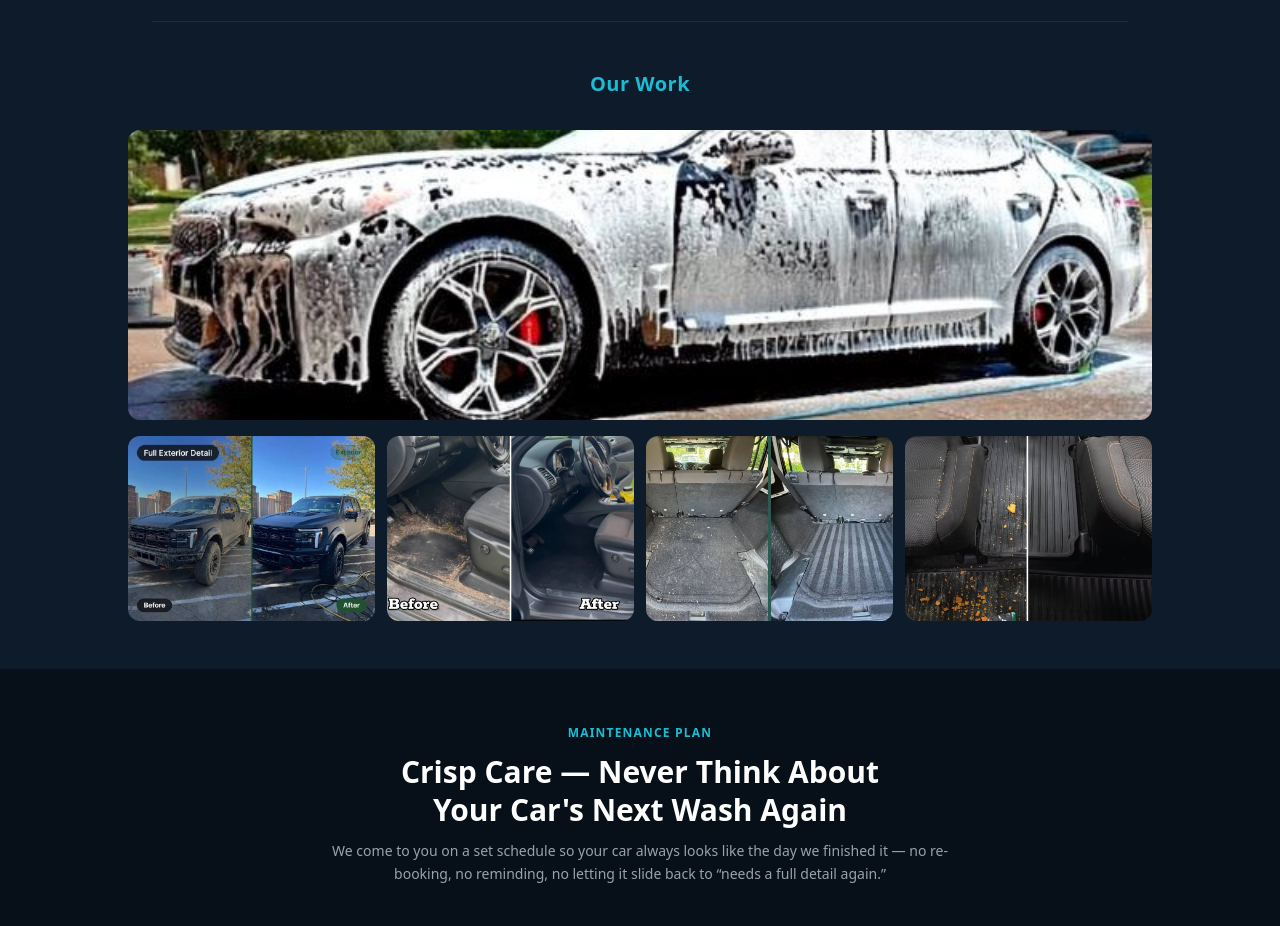
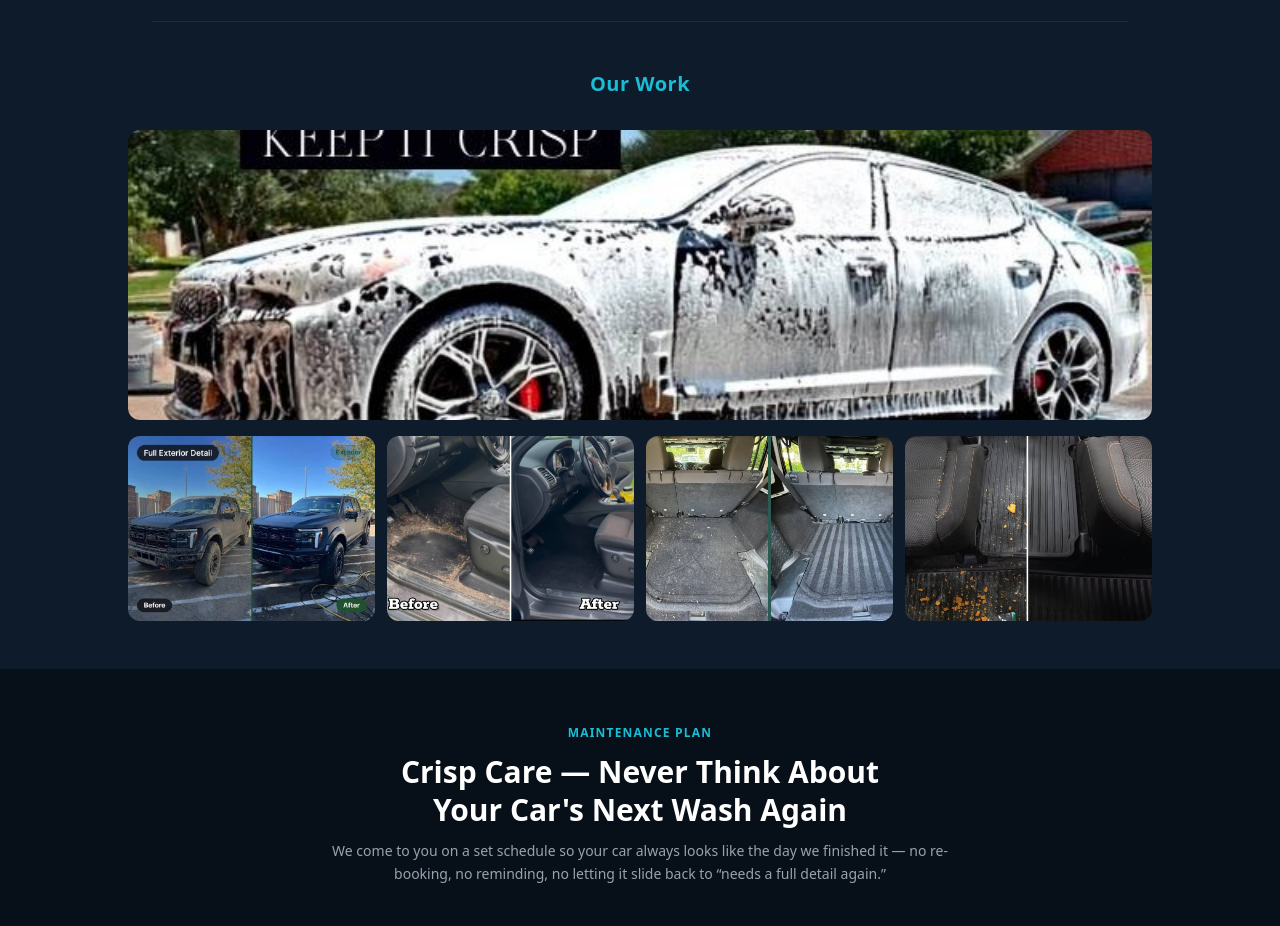
Before and after one commit to NobleLandCo/crispautodetailers, a Next.js app: page / in a window 1280 px wide. Shown: the part 1980-2906 px from the top of the page. Built offline with nearby package versions, Linux system fonts and the light colour scheme.

Commit message:
Foam car: use CSS background-image instead of Next.js Image (no objectFit quirks)

```diff
--- a/src/app/page.tsx
+++ b/src/app/page.tsx
@@ -221,9 +221,7 @@ export default function Home() {
         <div className="max-w-5xl mx-auto">
           <h2 className="text-center text-xl font-black mb-8 tracking-wide" style={{ color: BLUE }}>Our Work</h2>
 
-          <div className="rounded-xl overflow-hidden mb-4 relative w-full" style={{ height: 290 }}>
-            <Image src="/hero-foam-2.jpg" alt="Full exterior detail" fill style={{ objectFit: "cover", objectPosition: "center 70%" }} />
-          </div>
+          <div className="rounded-xl overflow-hidden mb-4 w-full" style={{ height: 290, backgroundImage: "url('/hero-foam-2.jpg')", backgroundSize: "cover", backgroundPosition: "center" }} />
 
           <div className="grid grid-cols-2 md:grid-cols-4 gap-3">
             {["/ba-raptor.jpg", "/ba-interior.jpg", "/ba-cargo.jpg", "/ba-mats.jpg"].map((src) => (
```
